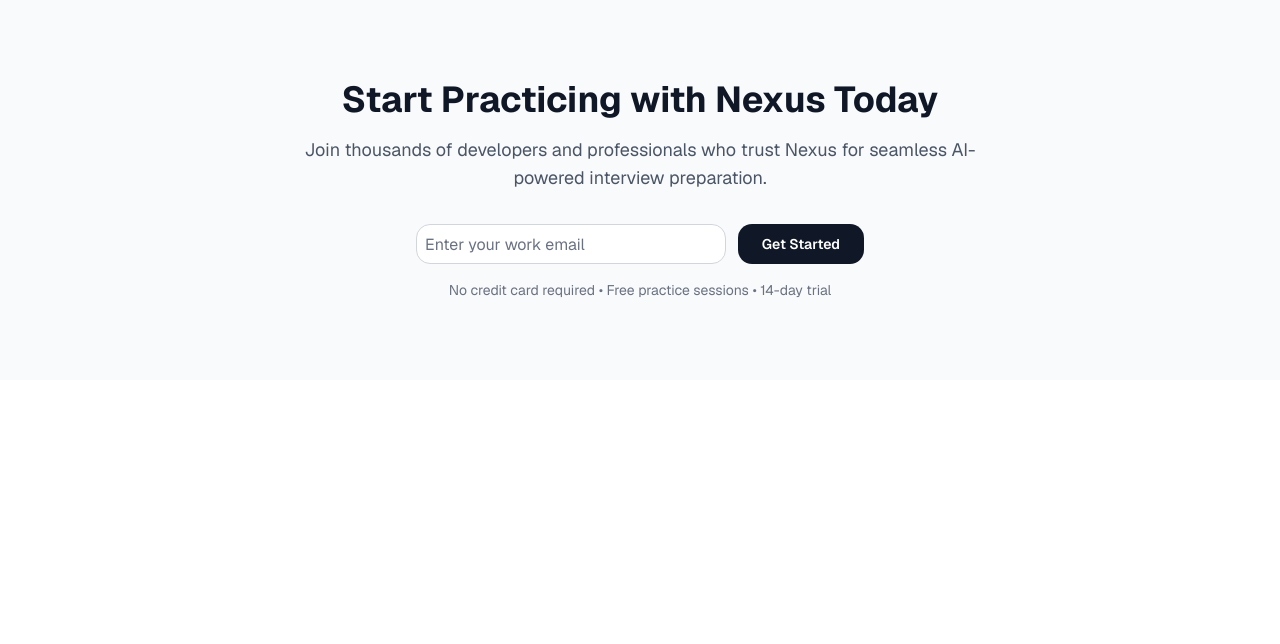
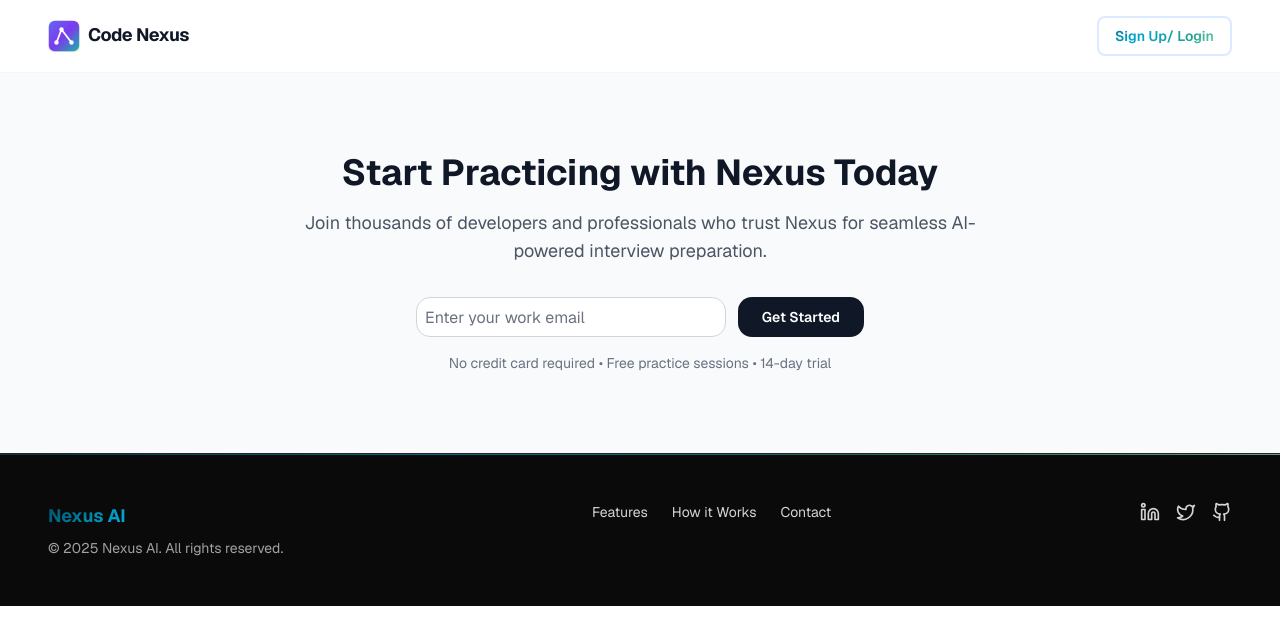
Before and after one commit to sadique-mohammed/Rizz-Interviews, a Next.js app: page / in a window 1280 px wide. Shown: the top 644 px of the page. Built offline with nearby package versions, Linux system fonts and the light colour scheme.

Commit message:
Footer and Navbar

```diff
--- a/src/app/globals.css
+++ b/src/app/globals.css
@@ -3,53 +3,7 @@
 
 @custom-variant dark (&:is(.dark *));
 
-@theme inline {
-  --color-background: var(--background);
-  --color-foreground: var(--foreground);
-  --font-sans: var(--font-geist-sans);
-  --font-mono: var(--font-geist-mono);
-  --color-sidebar-ring: var(--sidebar-ring);
-  --color-sidebar-border: var(--sidebar-border);
-  --color-sidebar-accent-foreground: var(--sidebar-accent-foreground);
-  --color-sidebar-accent: var(--sidebar-accent);
-  --color-sidebar-primary-foreground: var(--sidebar-primary-foreground);
-  --color-sidebar-primary: var(--sidebar-primary);
-  --color-sidebar-foreground: var(--sidebar-foreground);
-  --color-sidebar: var(--sidebar);
-  --color-chart-5: var(--chart-5);
-  --color-chart-4: var(--chart-4);
-  --color-chart-3: var(--chart-3);
-  --color-chart-2: var(--chart-2);
-  --color-chart-1: var(--chart-1);
-  --color-ring: var(--ring);
-  --color-input: var(--input);
-  --color-border: var(--border);
-  --color-destructive: var(--destructive);
-  --color-accent-foreground: var(--accent-foreground);
-  --color-accent: var(--accent);
-  --color-muted-foreground: var(--muted-foreground);
-  --color-muted: var(--muted);
-  --color-secondary-foreground: var(--secondary-foreground);
-  --color-secondary: var(--secondary);
-  --color-primary-foreground: var(--primary-foreground);
-  --color-primary: var(--primary);
-  --color-popover-foreground: var(--popover-foreground);
-  --color-popover: var(--popover);
-  --color-card-foreground: var(--card-foreground);
-  --color-card: var(--card);
-  --radius-sm: calc(var(--radius) - 4px);
-  --radius-md: calc(var(--radius) - 2px);
-  --radius-lg: var(--radius);
-  --radius-xl: calc(var(--radius) + 4px);
-}
-
-body {
-  /* background: var(--background); */
-  /* color: var(--foreground); */
-}
-
 :root {
-  --radius: 0.625rem;
   --background: oklch(1 0 0);
   --foreground: oklch(0.145 0 0);
   --card: oklch(1 0 0);
@@ -65,6 +19,7 @@ body {
   --accent: oklch(0.97 0 0);
   --accent-foreground: oklch(0.205 0 0);
   --destructive: oklch(0.577 0.245 27.325);
+  --destructive-foreground: oklch(0.577 0.245 27.325);
   --border: oklch(0.922 0 0);
   --input: oklch(0.922 0 0);
   --ring: oklch(0.708 0 0);
@@ -73,6 +28,7 @@ body {
   --chart-3: oklch(0.398 0.07 227.392);
   --chart-4: oklch(0.828 0.189 84.429);
   --chart-5: oklch(0.769 0.188 70.08);
+  --radius: 0.625rem;
   --sidebar: oklch(0.985 0 0);
   --sidebar-foreground: oklch(0.145 0 0);
   --sidebar-primary: oklch(0.205 0 0);
@@ -81,16 +37,31 @@ body {
   --sidebar-accent-foreground: oklch(0.205 0 0);
   --sidebar-border: oklch(0.922 0 0);
   --sidebar-ring: oklch(0.708 0 0);
+  /* Updated to blue-green gradient palette */
+  --color-brand: #00a5cf;
+  /* bright blue primary */
+  --color-brand-foreground: #ffffff;
+  /* white text on brand */
+  --color-brand-secondary: #25a18e;
+  /* medium teal */
+  --color-brand-accent: #9ffecb;
+  /* light mint accent */
+  --color-brand-dark: #004e64;
+  /* dark teal */
+  --color-brand-light: #7ae582;
+  /* bright lime green */
+  --brand-gradient: linear-gradient(135deg, #004e64, #00a5cf, #25a18e, #9ffecb);
+  /* full blue-green gradient */
 }
 
 .dark {
   --background: oklch(0.145 0 0);
   --foreground: oklch(0.985 0 0);
-  --card: oklch(0.205 0 0);
+  --card: oklch(0.145 0 0);
   --card-foreground: oklch(0.985 0 0);
-  --popover: oklch(0.205 0 0);
+  --popover: oklch(0.145 0 0);
   --popover-foreground: oklch(0.985 0 0);
-  --primary: oklch(0.922 0 0);
+  --primary: oklch(0.985 0 0);
   --primary-foreground: oklch(0.205 0 0);
   --secondary: oklch(0.269 0 0);
   --secondary-foreground: oklch(0.985 0 0);
@@ -98,10 +69,11 @@ body {
   --muted-foreground: oklch(0.708 0 0);
   --accent: oklch(0.269 0 0);
   --accent-foreground: oklch(0.985 0 0);
-  --destructive: oklch(0.704 0.191 22.216);
-  --border: oklch(1 0 0 / 10%);
-  --input: oklch(1 0 0 / 15%);
-  --ring: oklch(0.556 0 0);
+  --destructive: oklch(0.396 0.141 25.723);
+  --destructive-foreground: oklch(0.637 0.237 25.331);
+  --border: oklch(0.269 0 0);
+  --input: oklch(0.269 0 0);
+  --ring: oklch(0.439 0 0);
   --chart-1: oklch(0.488 0.243 264.376);
   --chart-2: oklch(0.696 0.17 162.48);
   --chart-3: oklch(0.769 0.188 70.08);
@@ -113,15 +85,159 @@ body {
   --sidebar-primary-foreground: oklch(0.985 0 0);
   --sidebar-accent: oklch(0.269 0 0);
   --sidebar-accent-foreground: oklch(0.985 0 0);
-  --sidebar-border: oklch(1 0 0 / 10%);
-  --sidebar-ring: oklch(0.556 0 0);
+  --sidebar-border: oklch(0.269 0 0);
+  --sidebar-ring: oklch(0.439 0 0);
+  /* Updated dark mode brand colors */
+  --color-brand: #00a5cf;
+  /* bright blue primary (dark) */
+  --color-brand-foreground: #ffffff;
+  /* white text on brand */
+  --color-brand-secondary: #25a18e;
+  /* medium teal */
+  --color-brand-accent: #9ffecb;
+  /* light mint accent */
+  --color-brand-dark: #004e64;
+  /* dark teal */
+  --color-brand-light: #7ae582;
+  /* bright lime green */
+  --brand-gradient: linear-gradient(135deg, #004e64, #00a5cf, #25a18e, #9ffecb);
+  /* full blue-green gradient */
+}
+
+@theme inline {
+  --font-sans: var(--font-geist-sans);
+  --font-mono: var(--font-geist-mono);
+  --color-background: var(--background);
+  --color-foreground: var(--foreground);
+  --color-card: var(--card);
+  --color-card-foreground: var(--card-foreground);
+  --color-popover: var(--popover);
+  --color-popover-foreground: var(--popover-foreground);
+  --color-primary: var(--primary);
+  --color-primary-foreground: var(--primary-foreground);
+  --color-secondary: var(--secondary);
+  --color-secondary-foreground: var(--secondary-foreground);
+  --color-muted: var(--muted);
+  --color-muted-foreground: var(--muted-foreground);
+  --color-accent: var(--accent);
+  --color-accent-foreground: var(--accent-foreground);
+  --color-destructive: var(--destructive);
+  --color-destructive-foreground: var(--destructive-foreground);
+  --color-border: var(--border);
+  --color-input: var(--input);
+  --color-ring: var(--ring);
+  --color-chart-1: var(--chart-1);
+  --color-chart-2: var(--chart-2);
+  --color-chart-3: var(--chart-3);
+  --color-chart-4: var(--chart-4);
+  --color-chart-5: var(--chart-5);
+  --radius-sm: calc(var(--radius) - 4px);
+  --radius-md: calc(var(--radius) - 2px);
+  --radius-lg: var(--radius);
+  --radius-xl: calc(var(--radius) + 4px);
+  --color-sidebar: var(--sidebar);
+  --color-sidebar-foreground: var(--sidebar-foreground);
+  --color-sidebar-primary: var(--sidebar-primary);
+  --color-sidebar-primary-foreground: var(--sidebar-primary-foreground);
+  --color-sidebar-accent: var(--sidebar-accent);
+  --color-sidebar-accent-foreground: var(--sidebar-accent-foreground);
+  --color-sidebar-border: var(--sidebar-border);
+  --color-sidebar-ring: var(--sidebar-ring);
+  --color-brand: var(--color-brand);
+  /* crisp blue accent */
+  --color-brand-foreground: var(--color-brand-foreground);
+  /* on-brand readable text */
+  /* Added new brand color utilities */
+  --color-brand-secondary: var(--color-brand-secondary);
+  --color-brand-accent: var(--color-brand-accent);
+  --color-brand-dark: var(--color-brand-dark);
+  --color-brand-light: var(--color-brand-light);
 }
 
 @layer base {
   * {
     @apply border-border outline-ring/50;
   }
+
   body {
     @apply bg-background text-foreground;
   }
 }
+
+/* Animated gradient background utility */
+@keyframes gradientShift {
+  0% {
+    background-position: 0% 50%;
+  }
+
+  50% {
+    background-position: 100% 50%;
+  }
+
+  100% {
+    background-position: 0% 50%;
+  }
+}
+
+.bg-tech-gradient {
+  background-image: var(--brand-gradient);
+  background-size: 200% 200%;
+  animation: gradientShift 18s ease infinite;
+}
+
+/* Gradient text utility */
+.text-gradient {
+  background-image: var(--brand-gradient);
+  -webkit-background-clip: text;
+  background-clip: text;
+  color: transparent;
+}
+
+/* Premium gradient-border button: white base, hover -> gradient fill */
+.btn-gradient {
+  background: linear-gradient(#ffffff, #ffffff) padding-box, var(--brand-gradient) border-box;
+  border: 1px solid transparent;
+  color: #004e64;
+  /* dark teal text */
+}
+
+.btn-gradient:hover {
+  background: var(--brand-gradient) padding-box, var(--brand-gradient) border-box;
+  color: #ffffff;
+  box-shadow: 0 8px 24px rgba(0, 165, 207, 0.28);
+  /* bright blue glow */
+}
+
+/* Optional: subtle gradient top border helper (used in footer) */
+.border-t-gradient {
+  position: relative;
+}
+
+.border-t-gradient::before {
+  content: "";
+  position: absolute;
+  inset: 0 auto auto 0;
+  height: 1px;
+  width: 100%;
+  background-image: var(--brand-gradient);
+  opacity: 0.6;
+}
+
+/* Neutral Minimal CTA: black text on white, hover invert */
+.btn-invert {
+  background-color: var(--color-brand-foreground);
+  color: var(--color-brand);
+  /* dark teal text */
+  border: 1px solid #004e64;
+  /* dark teal border */
+  border-radius: 0.75rem;
+  /* match rounded-xl */
+  transition: color .2s ease, background-color .2s ease, box-shadow .2s ease, transform .2s ease;
+}
+
+.btn-invert:hover {
+  /* white text */
+  box-shadow: 0 6px 18px rgba(0, 165, 207, 0.15);
+  /* bright blue glow */
+  transform: translateY(-1px);
+}
--- a/src/app/page.tsx
+++ b/src/app/page.tsx
@@ -1,22 +1,22 @@
-// import Navbar from "@/components/landing/navbar";
+import Navbar from "@/components/landing/navbar";
 // import Hero from "@/components/landing/hero";
 // import Features from "@/components/landing/features";
 // import LogoMarquee from "@/components/landing/logo-marquee";
 // import Testimonials from "@/components/landing/testimonials";
 // import Pricing from "@/components/landing/pricing";
-// import SiteFooter from "@/components/landing/footer";
+import Footer from "@/components/landing/footer";
 import EmailSignup from "@/components/landing/email-signup";
 export default function Home() {
   return (
     <main className="font-sans">
-      {/* <Navbar />
-      <Hero />
+      <Navbar />
+      {/*<Hero />
       <Features />
       <LogoMarquee />
       <Testimonials />
       <Pricing /> */}
       <EmailSignup />
-      {/* <SiteFooter /> */}
+      <Footer />
     </main>
   );
 }
--- /dev/null
+++ b/src/components/landing/footer.tsx
@@ -0,0 +1,65 @@
+"use client";
+
+import { Github, Linkedin, Twitter } from "lucide-react";
+
+export default function Footer() {
+  return (
+    <footer
+      id="contact"
+      className="bg-neutral-950 text-neutral-100 border-t border-neutral-800 border-t-gradient"
+    >
+      <div className="mx-auto max-w-7xl py-12 px-6 md:px-12">
+        <div className="flex flex-col md:flex-row items-center md:items-start justify-between gap-6">
+          <div className="text-center md:text-left">
+            <div className="font-bold text-lg text-gradient">Nexus AI</div>
+            <p className="mt-2 text-sm text-neutral-400">© 2025 Nexus AI. All rights reserved.</p>
+          </div>
+          <div className="flex items-center gap-6">
+            {[
+              { href: "#features", label: "Features" },
+              { href: "#how", label: "How it Works" },
+              { href: "#contact", label: "Contact" },
+            ].map((l) => (
+              <a
+                key={l.href}
+                href={l.href}
+                className="text-sm text-neutral-300 hover:text-white transition-colors"
+              >
+                {l.label}
+              </a>
+            ))}
+          </div>
+          <div className="flex items-center gap-4">
+            <a
+              href="https://www.linkedin.com/in/mohammed-sadique20"
+              target="_blank"
+              rel="noreferrer"
+              aria-label="LinkedIn"
+              className="text-neutral-300 hover:text-white transition-colors"
+            >
+              <Linkedin className="h-5 w-5" />
+            </a>
+            <a
+              href="https://twitter.com"
+              target="_blank"
+              rel="noreferrer"
+              aria-label="Twitter"
+              className="text-neutral-300 hover:text-white transition-colors"
+            >
+              <Twitter className="h-5 w-5" />
+            </a>
+            <a
+              href="https://github.com/sadique-mohammed/nexus-ai-frontend"
+              target="_blank"
+              rel="noreferrer"
+              aria-label="GitHub"
+              className="text-neutral-300 hover:text-white transition-colors"
+            >
+              <Github className="h-5 w-5" />
+            </a>
+          </div>
+        </div>
+      </div>
+    </footer>
+  );
+}
--- a/src/components/landing/navbar.tsx
+++ b/src/components/landing/navbar.tsx
@@ -0,0 +1,58 @@
+"use client";
+
+import Link from "next/link";
+import Image from "next/image";
+import { motion } from "framer-motion";
+
+// const navLinks = [
+//   { href: "#features", label: "Features" },
+//   { href: "#pricing", label: "Pricing" },
+//   { href: "#contact", label: "Contact" },
+// ];
+
+export default function Navbar() {
+  return (
+    <motion.header
+      initial={{ opacity: 0, y: -16 }}
+      animate={{ opacity: 1, y: 0 }}
+      transition={{ duration: 0.5 }}
+      className="sticky top-0 z-50 backdrop-blur supports-[backdrop-filter]:bg-white/70 bg-white/60 border-b border-gray-100"
+    >
+      <div className="mx-auto max-w-7xl py-4 px-6 md:px-12">
+        <nav className="flex items-center justify-between">
+          <Link href="/" className="font-bold text-lg tracking-tight text-gray-900">
+            <Image
+              src="/favicon.svg"
+              alt="Nexus Logo"
+              width={32}
+              height={32}
+              className="inline-block mr-2"
+            />
+            Code Nexus
+          </Link>
+
+          <div className="hidden md:flex items-center gap-6">
+            {/* {navLinks.map((l) => (
+              <a
+                key={l.href}
+                href={l.href}
+                className="text-sm text-gray-600 hover:text-gray-900 transition-colors"
+              >
+                {l.label}
+              </a>
+            ))} */}
+          </div>
+
+          <div className="flex items-center gap-4 border-2 rounded-md border-blue-100">
+            <Link
+              href="/auth"
+              className="inline-flex items-center justify-center rounded-xl px-4 py-2 text-sm font-semibold text-gradient"
+            >
+              Sign Up/ Login
+            </Link>
+          </div>
+        </nav>
+      </div>
+    </motion.header>
+  );
+}
```
Also changed, not shown: src/components/landing/logo-marquee.tsx (added).
